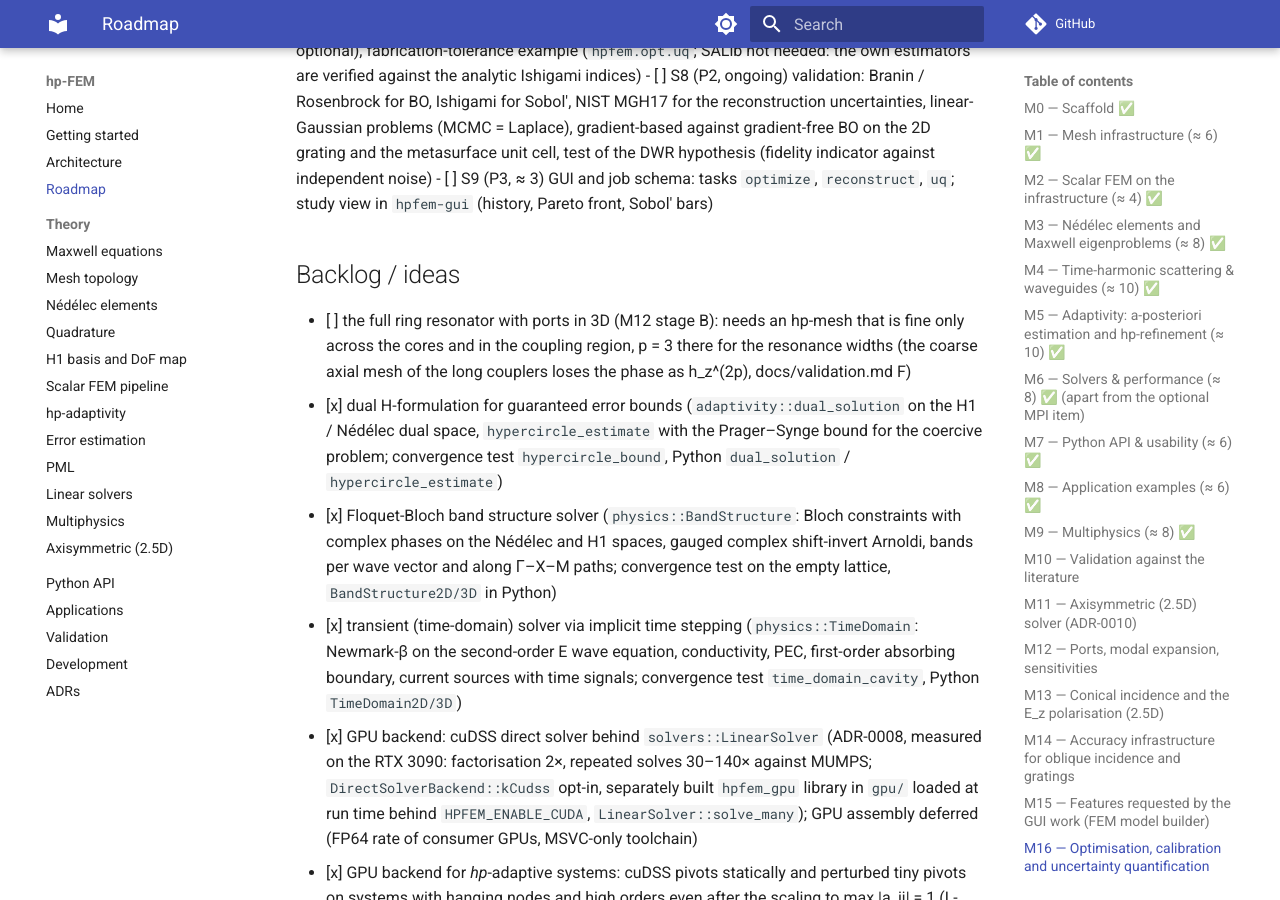
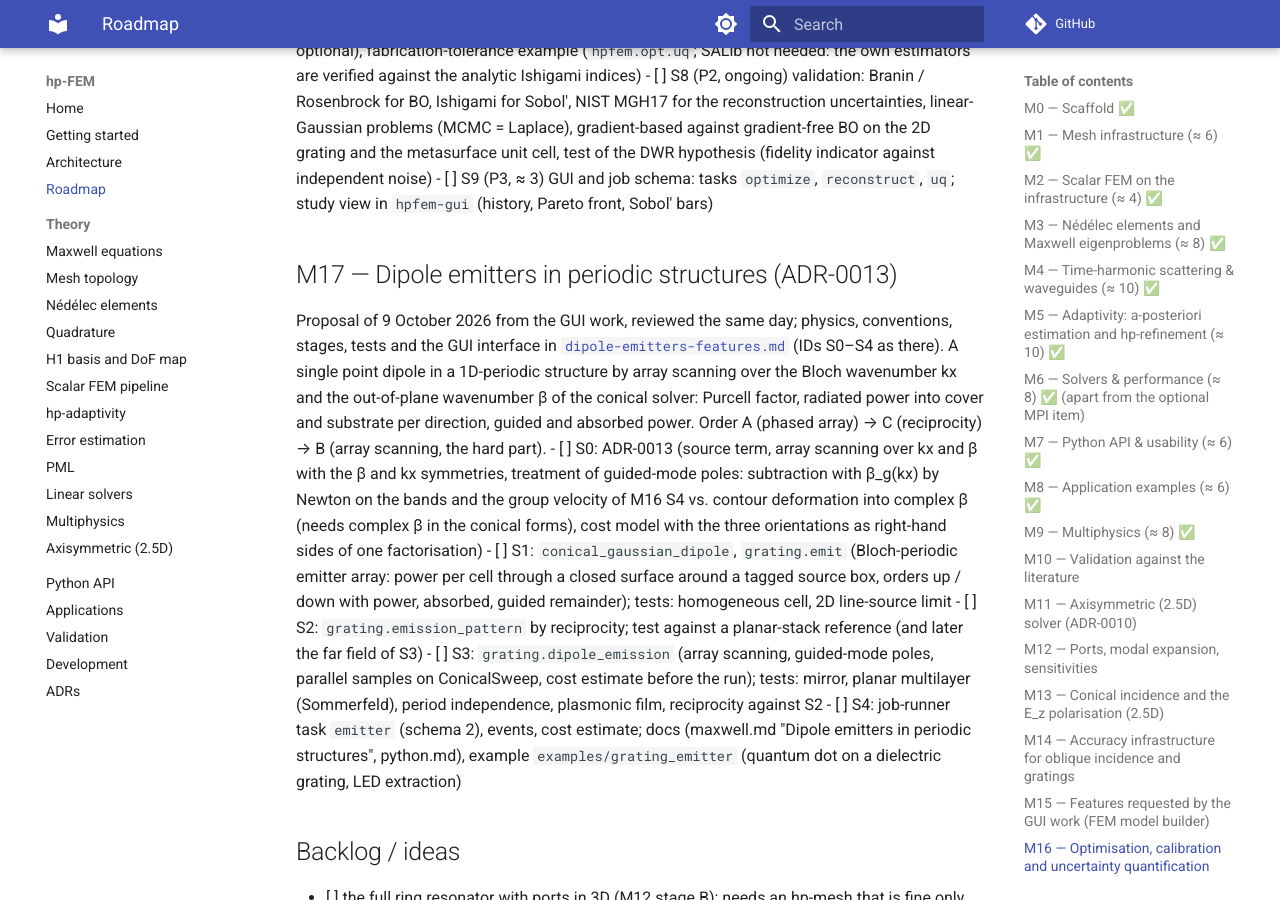
Before and after one commit to PhotonPower/hp-FEM, an MkDocs documentation site: the page built from docs/roadmap.md, in a window 1280 px wide and 900 px high, scrolled down 11574 px. Built offline with MkDocs 1.6.1 and Material for MkDocs 9.7.7, drawn with Linux system fonts in a browser that asks for light colours; comment, search, counter and statistics services are not loaded.

Commit message:
docs(roadmap): milestone M17, dipole emitters in periodic structures
Specification docs/dipole-emitters-features.md from the GUI work
(single dipole in a 1D-periodic structure by array scanning over kx and
beta of the conical solver: Purcell factor, radiated power per direction,
guided and absorbed power), reviewed by the coordinator: beta / kx
symmetries, three orientations as right-hand sides of one factorisation,
the tagged source box instead of a non-existing around_point, guided modes
beta_g(kx) at fixed omega by Newton on the bands with the group velocity
of M16 S4 (ConicalResonance / bands give omega(kx, beta)), complex beta
not supported by the conical forms yet, order A -> C -> B. Roadmap block
S0-S4, maxwell.md pointer, CHANGELOG.

Co-Authored-By: Claude Opus 5.5 <noreply@anthropic.com>

```diff
--- a/docs/roadmap.md
+++ b/docs/roadmap.md
@@ -435,6 +435,29 @@ effort in focused sessions.
 - [ ] S9 (P3, ≈ 3) GUI and job schema: tasks `optimize`, `reconstruct`, `uq`; study view in
   `hpfem-gui` (history, Pareto front, Sobol' bars)
 
+## M17 — Dipole emitters in periodic structures (ADR-0013)
+Proposal of 9 October 2026 from the GUI work, reviewed the same day; physics, conventions, stages,
+tests and the GUI interface in [`dipole-emitters-features.md`](dipole-emitters-features.md) (IDs
+S0–S4 as there). A single point dipole in a 1D-periodic structure by array scanning over the
+Bloch wavenumber kx and the out-of-plane wavenumber β of the conical solver: Purcell factor,
+radiated power into cover and substrate per direction, guided and absorbed power. Order A
+(phased array) → C (reciprocity) → B (array scanning, the hard part).
+- [ ] S0: ADR-0013 (source term, array scanning over kx and β with the β and kx symmetries,
+  treatment of guided-mode poles: subtraction with β_g(kx) by Newton on the bands and the group
+  velocity of M16 S4 vs. contour deformation into complex β (needs complex β in the conical
+  forms), cost model with the three orientations as right-hand sides of one factorisation)
+- [ ] S1: `conical_gaussian_dipole`, `grating.emit` (Bloch-periodic emitter array: power per cell
+  through a closed surface around a tagged source box, orders up / down with power, absorbed,
+  guided remainder); tests: homogeneous cell, 2D line-source limit
+- [ ] S2: `grating.emission_pattern` by reciprocity; test against a planar-stack reference (and
+  later the far field of S3)
+- [ ] S3: `grating.dipole_emission` (array scanning, guided-mode poles, parallel samples on
+  ConicalSweep, cost estimate before the run); tests: mirror, planar multilayer (Sommerfeld),
+  period independence, plasmonic film, reciprocity against S2
+- [ ] S4: job-runner task `emitter` (schema 2), events, cost estimate; docs (maxwell.md "Dipole
+  emitters in periodic structures", python.md), example `examples/grating_emitter` (quantum dot
+  on a dielectric grating, LED extraction)
+
 ## Backlog / ideas
 - [ ] the full ring resonator with ports in 3D (M12 stage B): needs an hp-mesh that is fine
   only across the cores and in the coupling region, p = 3 there for the resonance widths
```
Also changed, not shown: CHANGELOG.md (+3 -0 lines), docs/dipole-emitters-features.md (added, +225 -0 lines), docs/theory/maxwell.md (+3 -1 lines).
